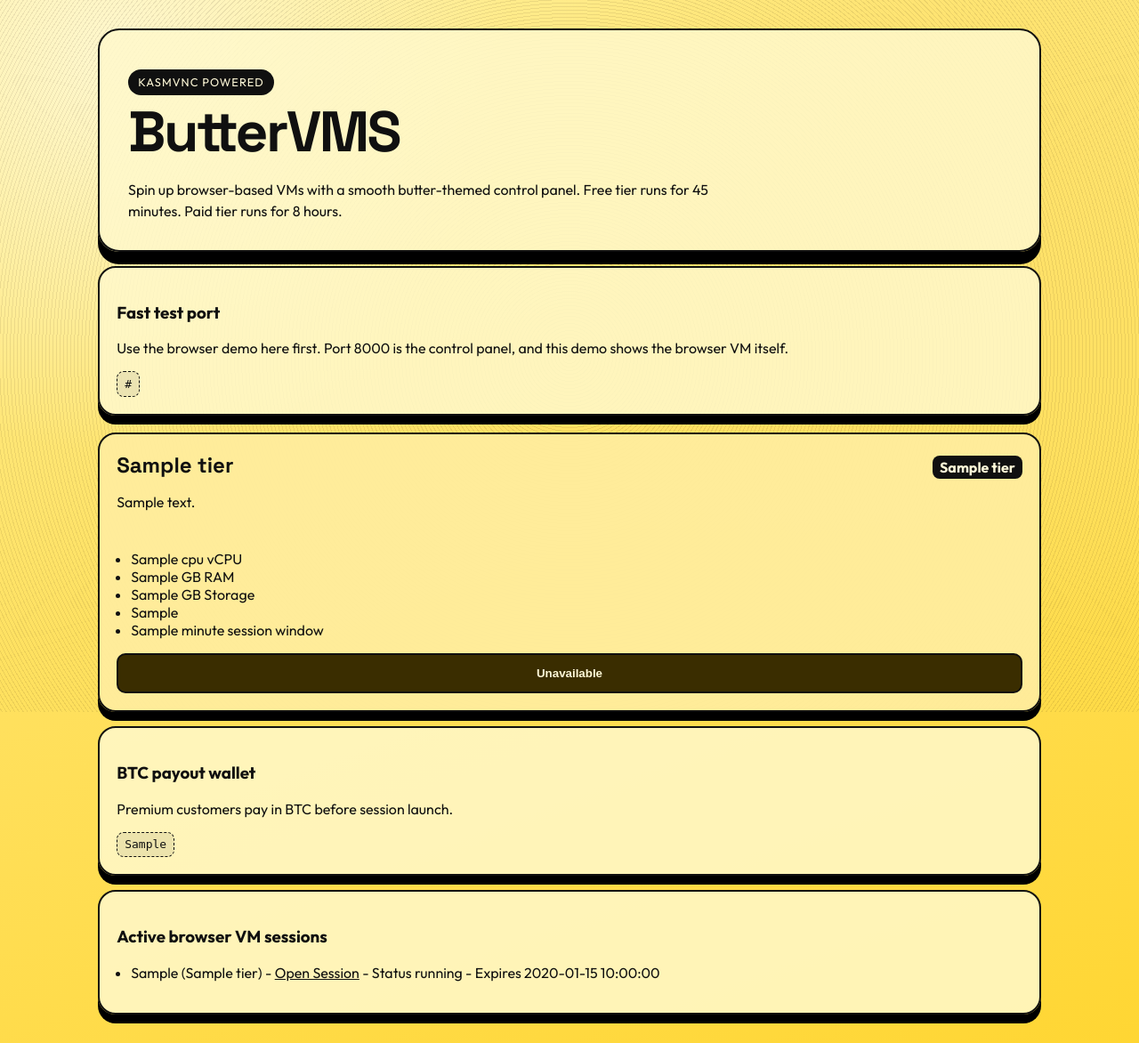
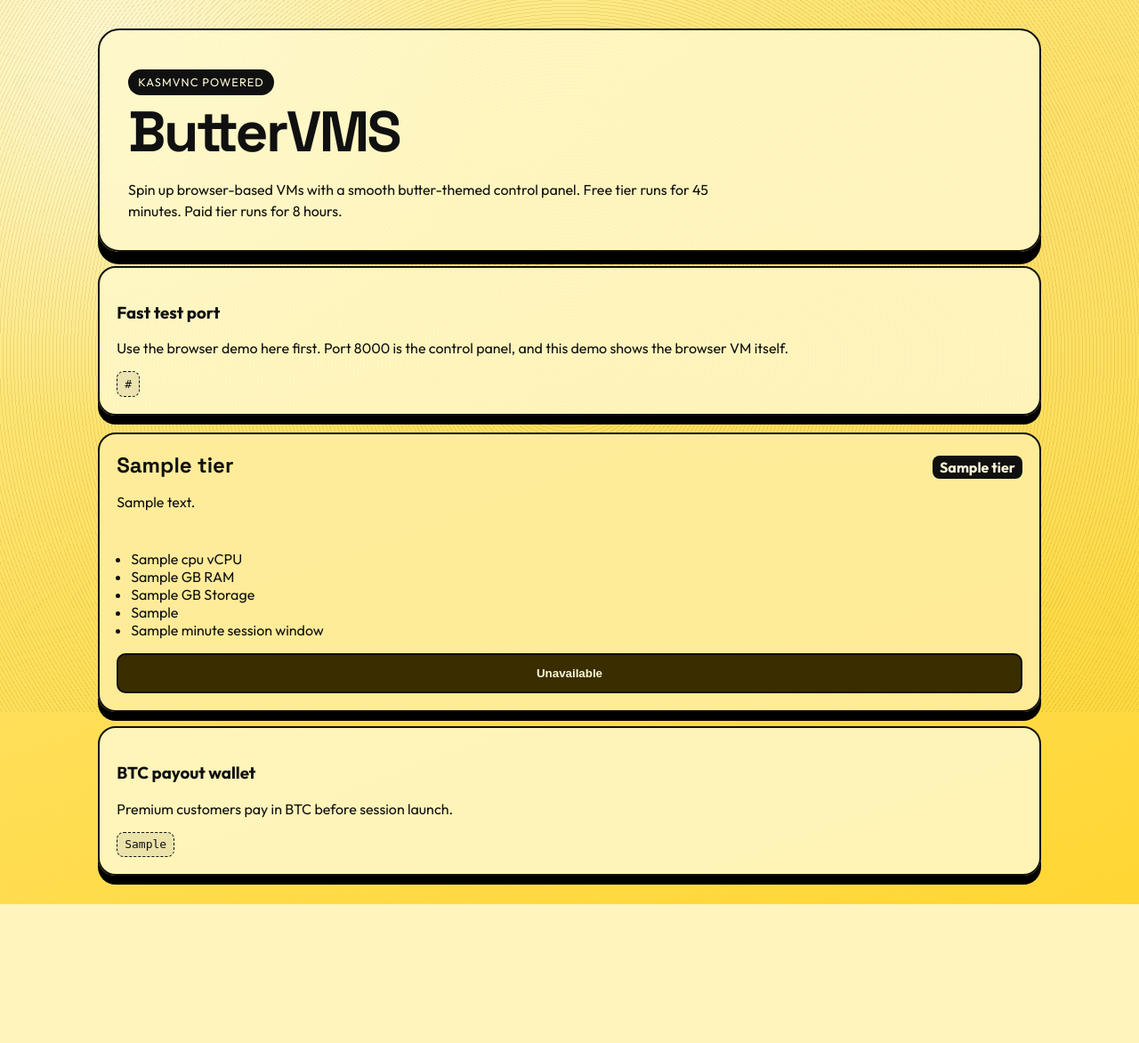
Before and after one commit to DevEchoX2/ButterVMs, a Flask app: template templates/index.html in a window 1280 px wide. Shown: the whole page at 89% size. After the commit the page ends 1016 px from the top, so only its background shows below. Run offline with Flask 3, Linux system fonts and the light colour scheme; the template is opened without the code that fills it: most values are stand-ins (such as "Sample title", 1, 10 or a date in 2020).

Commit message:
Rehaul VM access: owner-signed links, private sessions, desktop VNC image

```diff
--- a/app.py
+++ b/app.py
@@ -10,21 +10,33 @@ from uuid import uuid4
 
 import docker
 from docker.errors import DockerException, NotFound
+from itsdangerous import BadSignature, URLSafeSerializer
 from flask import Flask, jsonify, redirect, render_template, request, session as flask_session, url_for
 
 app = Flask(__name__)
 app.secret_key = os.getenv("BUTTERVMS_SECRET_KEY", "buttervms-dev-secret")
+app.config["SESSION_COOKIE_HTTPONLY"] = True
+app.config["SESSION_COOKIE_SAMESITE"] = "Lax"
+app.config["SESSION_COOKIE_SECURE"] = os.getenv("BUTTERVMS_SESSION_SECURE", "0") == "1"
+
+
+@app.after_request
+def add_security_headers(response):
+    response.headers["X-Content-Type-Options"] = "nosniff"
+    response.headers["Referrer-Policy"] = "strict-origin-when-cross-origin"
+    response.headers["Cache-Control"] = "no-store"
+    return response
 
 # Your BTC payout wallet address
 BTC_WALLET_ADDRESS = "bc1qzchqv8uyu0z9t3nzc3vt96kstv7z3xy032x0e0"
 DB_PATH = os.getenv("BUTTERVMS_DB_PATH", "buttervms.db")
-VNC_IMAGE = os.getenv("BUTTERVMS_VNC_IMAGE", "jlesage/firefox:latest")
-DEMO_BROWSER_URL = os.getenv("BUTTERVMS_DEMO_BROWSER_URL", "http://127.0.0.1:6080")
+VNC_IMAGE = os.getenv("BUTTERVMS_VNC_IMAGE", "dorowu/ubuntu-desktop-lxde-vnc:latest")
 CONTAINER_PREFIX = os.getenv("BUTTERVMS_CONTAINER_PREFIX", "buttervms-session")
 SESSION_SWEEPER_SECONDS = int(os.getenv("BUTTERVMS_SWEEPER_SECONDS", "30"))
 ADMIN_PASSWORD = os.getenv("BUTTERVMS_ADMIN_PASSWORD", "change-me-now")
 ADMIN_ENABLED = os.getenv("BUTTERVMS_ENABLE_ADMIN", "0") == "1"
 _DOCKER_CLIENT = docker.DockerClient(base_url="unix://var/run/docker.sock")
+_VM_SIGNER = URLSafeSerializer(app.secret_key, salt="buttervms-vm-access")
 
 
 @dataclass(frozen=True)
@@ -79,6 +91,7 @@ class SessionRecord:
     vnc_port: int
     container_name: str
     payment_reference: str
+    owner_token: str
     created_at: str
     expires_at: str
 
@@ -115,11 +128,19 @@ def init_db() -> None:
                 vnc_port INTEGER NOT NULL,
                 container_name TEXT NOT NULL,
                 payment_reference TEXT DEFAULT '',
+                owner_token TEXT DEFAULT '',
                 created_at TEXT NOT NULL,
                 expires_at TEXT NOT NULL
             )
             """
         )
+
+        columns = {
+            row["name"]
+            for row in conn.execute("PRAGMA table_info(sessions)").fetchall()
+        }
+        if "owner_token" not in columns:
+            conn.execute("ALTER TABLE sessions ADD COLUMN owner_token TEXT DEFAULT ''")
 
 
 def row_to_session(row: sqlite3.Row) -> SessionRecord:
@@ -132,6 +153,7 @@ def row_to_session(row: sqlite3.Row) -> SessionRecord:
         vnc_port=row["vnc_port"],
         container_name=row["container_name"],
         payment_reference=row["payment_reference"] or "",
+        owner_token=row["owner_token"] or "",
         created_at=row["created_at"],
         expires_at=row["expires_at"],
     )
@@ -143,8 +165,8 @@ def save_session(record: SessionRecord) -> None:
             """
             INSERT INTO sessions (
                 session_id, vm_reference, tier_key, status, web_port, vnc_port,
-                container_name, payment_reference, created_at, expires_at
-            ) VALUES (?, ?, ?, ?, ?, ?, ?, ?, ?, ?)
+                container_name, payment_reference, owner_token, created_at, expires_at
+            ) VALUES (?, ?, ?, ?, ?, ?, ?, ?, ?, ?, ?)
             """,
             (
                 record.session_id,
@@ -155,6 +177,7 @@ def save_session(record: SessionRecord) -> None:
                 record.vnc_port,
                 record.container_name,
                 record.payment_reference,
+                record.owner_token,
                 record.created_at,
                 record.expires_at,
             ),
@@ -228,7 +251,9 @@ def get_mapped_port(container_name: str, internal_port: str) -> tuple[bool, int
         return False, None, f"Could not parse mapped port from '{host_port}'."
 
 
-def launch_session(tier: PerformanceTier, payment_reference: str) -> tuple[bool, str, SessionRecord | None]:
+def launch_session(
+    tier: PerformanceTier, payment_reference: str, owner_token: str
+) -> tuple[bool, str, SessionRecord | None]:
     session_id = uuid4().hex
     vm_reference = f"bvm-{session_id[:10]}"
     container_name = f"{CONTAINER_PREFIX}-{session_id[:12]}"
@@ -237,15 +262,10 @@ def launch_session(tier: PerformanceTier, payment_reference: str) -> tuple[bool,
         "name": container_name,
         "detach": True,
         "shm_size": "1g",
-        "ports": {"5800/tcp": None, "5900/tcp": None},
+        "ports": {"80/tcp": None, "5900/tcp": None},
         "environment": {
-            "KEEP_APP_RUNNING": "1",
             "VNC_PASSWORD": "buttervms",
             "RESOLUTION": "1440x900",
-            "USER": "butter",
-            "PASSWORD": "butter",
-            "DISPLAY_WIDTH": "1440",
-            "DISPLAY_HEIGHT": "900",
         },
         "auto_remove": False,
     }
@@ -264,7 +284,7 @@ def launch_session(tier: PerformanceTier, payment_reference: str) -> tuple[bool,
         except DockerException as exc:
             return False, f"Failed to start VM container: {exc}", None
 
-    web_ok, web_port, web_msg = get_mapped_port(container_name, "5800/tcp")
+    web_ok, web_port, web_msg = get_mapped_port(container_name, "80/tcp")
     vnc_ok, vnc_port, vnc_msg = get_mapped_port(container_name, "5900/tcp")
     if not web_ok or not vnc_ok or web_port is None or vnc_port is None:
         stop_container(container_name)
@@ -281,6 +301,7 @@ def launch_session(tier: PerformanceTier, payment_reference: str) -> tuple[bool,
         vnc_port=vnc_port,
         container_name=container_name,
         payment_reference=payment_reference,
+        owner_token=owner_token,
         created_at=utc_text(created),
         expires_at=utc_text(expires),
     )
@@ -301,6 +322,45 @@ def session_urls(record: SessionRecord, request_host: str) -> tuple[str, str]:
 
 def is_admin_authenticated() -> bool:
     return bool(flask_session.get("admin_authenticated"))
+
+
+def get_or_create_owner_token() -> str:
+    token = flask_session.get("owner_token")
+    if token:
+        return token
+    token = uuid4().hex
+    flask_session["owner_token"] = token
+    return token
+
+
+def build_vm_access_token(record: SessionRecord) -> str:
+    payload = {
+        "session_id": record.session_id,
+        "owner_token": record.owner_token,
+    }
+    return _VM_SIGNER.dumps(payload)
+
+
+def has_session_access(record: SessionRecord, token: str) -> bool:
+    if is_admin_authenticated():
+        return True
+
+    owner_token = flask_session.get("owner_token", "")
+    if owner_token and record.owner_token and owner_token == record.owner_token:
+        return True
+
+    if not token:
+        return False
+
+    try:
+        payload = _VM_SIGNER.loads(token)
+    except BadSignature:
+        return False
+
+    return (
+        payload.get("session_id") == record.session_id
+        and payload.get("owner_token") == record.owner_token
+    )
 
 
 def admin_is_reachable() -> bool:
@@ -339,25 +399,14 @@ def boot_runtime() -> None:
 
 @app.get("/")
 def home():
-    live_sessions = get_live_sessions()[:10]
-    sessions_payload: list[dict[str, str]] = []
-    for item in live_sessions:
-        sessions_payload.append(
-            {
-                "vm_reference": item.vm_reference,
-                "tier": TIERS[item.tier_key].name,
-                "status": item.status,
-                "expires_at": display_utc(item.expires_at),
-                "session_link": url_for("session_details", session_id=item.session_id),
-            }
-        )
+    get_or_create_owner_token()
+    demo_browser_url = f"http://{host_only(request.host)}:6080"
 
     return render_template(
         "index.html",
         tiers=TIERS.values(),
         btc_wallet=BTC_WALLET_ADDRESS,
-        live_sessions=sessions_payload,
-        demo_browser_url=DEMO_BROWSER_URL,
+        demo_browser_url=demo_browser_url,
         admin_enabled=admin_is_reachable(),
         admin_link=url_for("admin_home"),
     )
@@ -365,6 +414,7 @@ def home():
 
 @app.post("/create-vm")
 def create_vm():
+    owner_token = get_or_create_owner_token()
     tier_key = request.form.get("tier", "standard").lower()
     selected_tier = TIERS.get(tier_key, TIERS["standard"])
     payment_reference = request.form.get("payment_reference", "").strip()
@@ -410,7 +460,7 @@ def create_vm():
             payment_reference=payment_reference,
         )
 
-    launch_ok, launch_message, session = launch_session(selected_tier, payment_reference)
+    launch_ok, launch_message, session = launch_session(selected_tier, payment_reference, owner_token)
     web_url = ""
     vnc_target = ""
     vm_reference = "n/a"
@@ -423,6 +473,13 @@ def create_vm():
         created_at = display_utc(session.created_at)
         expires_at = display_utc(session.expires_at)
         session_id = session.session_id
+
+    vm_link = ""
+    dashboard_link = ""
+    if session:
+        token = build_vm_access_token(session)
+        vm_link = url_for("session_vm", session_id=session_id, token=token)
+        dashboard_link = url_for("session_details", session_id=session_id, token=token)
 
     return render_template(
         "result.html",
@@ -439,57 +496,90 @@ def create_vm():
         btc_wallet=BTC_WALLET_ADDRESS,
         launch_ok=launch_ok,
         launch_message=launch_message,
-        web_url=web_url,
-        vnc_target=vnc_target,
+        vm_link=vm_link,
+        dashboard_link=dashboard_link,
         expires_at=expires_at,
         session_id=session_id,
         payment_reference=payment_reference,
-        session_link=url_for("session_details", session_id=session_id) if session_id else "",
+        session_link=dashboard_link,
     )
 
 
 @app.get("/session/<session_id>")
 def session_details(session_id: str):
-    session = get_session(session_id)
-    if not session:
+    session_record = get_session(session_id)
+    if not session_record:
         return render_template("session_not_found.html"), 404
 
-    tier = TIERS[session.tier_key]
-    web_url, vnc_target = session_urls(session, request.host)
+    token = request.args.get("token", "")
+    if not has_session_access(session_record, token):
+        return "Forbidden", 403
+
+    tier = TIERS[session_record.tier_key]
+    vm_link = url_for("session_vm", session_id=session_id, token=token)
     return render_template(
         "session.html",
-        session=session,
+        session=session_record,
         tier=tier,
-        web_url=web_url,
-        vnc_target=vnc_target,
-        created_at=display_utc(session.created_at),
-        expires_at=display_utc(session.expires_at),
+        vm_link=vm_link,
+        created_at=display_utc(session_record.created_at),
+        expires_at=display_utc(session_record.expires_at),
+        token=token,
+    )
+
+
+@app.get("/vm/<session_id>")
+def session_vm(session_id: str):
+    session_record = get_session(session_id)
+    if not session_record:
+        return render_template("session_not_found.html"), 404
+
+    token = request.args.get("token", "")
+    if not has_session_access(session_record, token):
+        return "Forbidden", 403
+
+    web_url, _ = session_urls(session_record, request.host)
+
+    return render_template(
+        "vm.html",
+        session=session_record,
+        vm_embed_url=web_url,
+        created_at=display_utc(session_record.created_at),
+        expires_at=display_utc(session_record.expires_at),
+        dashboard_link=url_for("session_details", session_id=session_id, token=token),
     )
 
 
 @app.post("/session/<session_id>/stop")
 def stop_session(session_id: str):
-    session = get_session(session_id)
-    if not session:
+    session_record = get_session(session_id)
+    if not session_record:
         return redirect(url_for("home"))
 
-    if session.status == "running":
-        ok, _ = stop_container(session.container_name)
+    token = request.args.get("token", "")
+    if not has_session_access(session_record, token):
+        return "Forbidden", 403
+
+    if session_record.status == "running":
+        ok, _ = stop_container(session_record.container_name)
         if ok:
             update_session_status(session_id, "stopped")
 
-    return redirect(url_for("session_details", session_id=session_id))
+    return redirect(url_for("session_details", session_id=session_id, token=token))
 
 
 @app.get("/api/session/<session_id>")
 def api_session(session_id: str):
-    session = get_session(session_id)
-    if not session:
+    session_record = get_session(session_id)
+    if not session_record:
         return jsonify({"error": "not_found"}), 404
 
-    web_url, vnc_target = session_urls(session, request.host)
+    token = request.args.get("token", "")
+    if not has_session_access(session_record, token):
+        return jsonify({"error": "forbidden"}), 403
+
     now = now_utc()
-    expires = datetime.strptime(session.expires_at, "%Y-%m-%d %H:%M:%S").replace(
+    expires = datetime.strptime(session_record.expires_at, "%Y-%m-%d %H:%M:%S").replace(
         tzinfo=timezone.utc
     )
     remaining_seconds = int((expires - now).total_seconds())
@@ -498,14 +588,12 @@ def api_session(session_id: str):
 
     return jsonify(
         {
-            "session_id": session.session_id,
-            "vm_reference": session.vm_reference,
-            "tier": session.tier_key,
-            "status": session.status,
-            "web_url": web_url,
-            "vnc_target": vnc_target,
-            "created_at": session.created_at,
-            "expires_at": session.expires_at,
+            "session_id": session_record.session_id,
+            "vm_reference": session_record.vm_reference,
+            "tier": session_record.tier_key,
+            "status": session_record.status,
+            "created_at": session_record.created_at,
+            "expires_at": session_record.expires_at,
             "remaining_seconds": remaining_seconds,
         }
     )
--- a/templates/index.html
+++ b/templates/index.html
@@ -78,23 +78,6 @@
         <p>Premium customers pay in BTC before session launch.</p>
         <code>{{ btc_wallet }}</code>
       </section>
-
-      <section class="btc-note reveal">
-        <h3>Active browser VM sessions</h3>
-        {% if live_sessions %}
-        <ul>
-          {% for item in live_sessions %}
-          <li>
-            {{ item.vm_reference }} ({{ item.tier }}) -
-            <a href="{{ item.session_link }}" rel="noopener noreferrer">Open Session</a>
-            - Status {{ item.status }} - Expires {{ item.expires_at }}
-          </li>
-          {% endfor %}
-        </ul>
-        {% else %}
-        <p>No running sessions yet.</p>
-        {% endif %}
-      </section>
     </main>
   </body>
 </html>
--- a/templates/result.html
+++ b/templates/result.html
@@ -53,14 +53,14 @@
         </div>
         {% endif %}
 
-        {% if web_url %}
+        {% if vm_link %}
         <div class="btc-box">
           <h3>Browser VM Session</h3>
           <p>{{ launch_message }}</p>
           <p>Expires at: {{ expires_at }}</p>
           <p style="margin-top: 1rem;">
-            <a class="vnc-link" href="{{ session_link }}">→ Open Session Dashboard</a>
-            <a class="vnc-link" href="{{ session_link }}">→ Manage Session</a>
+            <a class="vnc-link" href="{{ vm_link }}">→ Open Browser VM</a>
+            <a class="vnc-link" href="{{ dashboard_link }}">→ Manage Session</a>
           </p>
         </div>
         {% endif %}
```
Also changed, not shown: docker-compose.yml (+4 -10 lines), templates/session.html (+4 -3 lines), templates/vm.html (added, +39 -0 lines), README.md, 1 other file.
